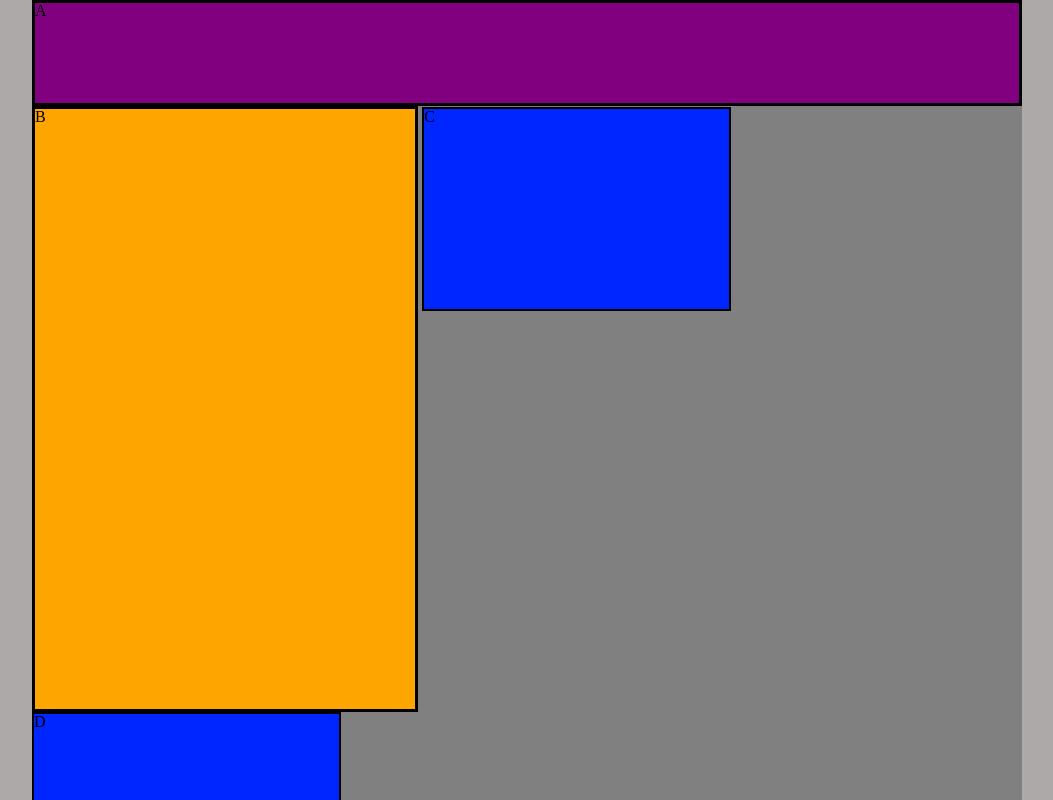
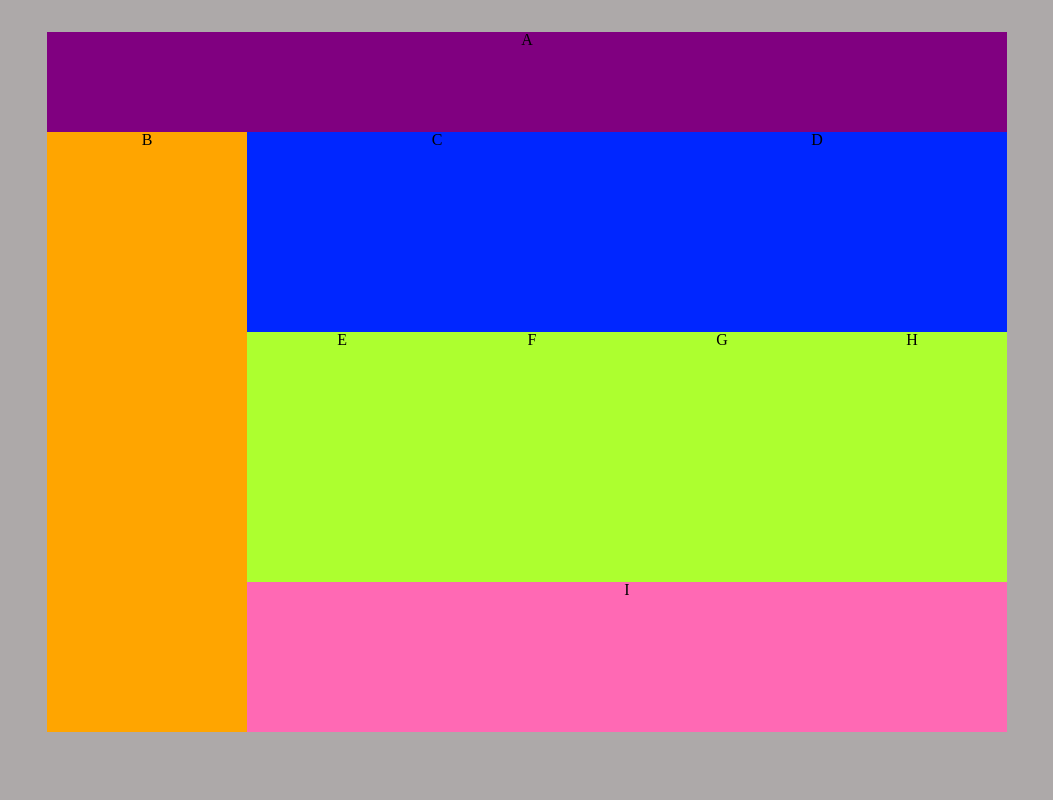
Before and after one commit to Rearo43/lab01, a plain HTML site: page index.html in a window 1280 px wide. Shown: the top 800 px of the page, without its empty margins (113-1166 px from the left). Drawn offline with Linux system fonts and the light colour scheme.

Commit message:
fixed desktop site. both sized pages are working but css still needs to be cleaned up and orginized.

```diff
--- a/css/style.css
+++ b/css/style.css
@@ -1,78 +1,73 @@
-@media (min-width: 768px){
+@media (min-width: 768.50px){
+
   body{
-    width: 990px;
+    max-width: 960px;
     margin: auto;
+    margin-top: 2.5%;
     background-color: rgb(173, 169, 169);
+    text-align: center;
   }
 
-  header:first-child{
+   header:first-child{
     height: 100px;
-    border: solid;
+    width: 100%;
     background-color: purple;
   }
 
-  main{
-    background-color: gray;
-  }
-
-  article{
-    display: inline-block;
-  }
 
   article:nth-child(1){
     background-color: orange;
     height: 600px;
-    width: 38.4%;
-    border: solid;
-    /* float: left; */
-  }
+    width: 20.84%;
+    float: left;
+   }
 
   article:nth-child(n+2){
     background-color: rgb(0, 38, 255);
     height: 200px;
-    width: 30.8%;
-    border: 2px solid;
-    display: inline-block;
+    width: 39.58%;
+    float: left;
   }
 
   p{
     height: 250px;
     background-color: greenyellow;
-    width: 17.3%;
-    display: inline-block;
+    width: 19.79%;
+    float: left;
   }
 
   footer > ul{
     background-color: hotpink;
-    height: 80px;
+    height: 150px;
+    width: 79.16%;
+    float: left;
+
   }
 
 }
 
-@media (max-width: 768px){
+@media (max-width: 768.50px){
 body{
   width: auto;
-  margin: 10px;
-  height: 767px;
+  margin: auto;
+  margin-top: 2.5%;
   background-color: rgb(173, 169, 169);
+  text-align: center;
 }
 
 header:first-child{
   height: 75px;
-  border: 2px solid;
   background-color: purple;
 }
 
 article:nth-child(1){
   background-color: orange;
   height: 150px;
-  border: 2px solid;
 }
 
 article:nth-child(n+2){
   background-color: rgb(0, 38, 255);
   height: 125px;
-  border: 2px solid;
 }
 
 div p:nth-child(odd){
@@ -92,6 +87,8 @@ p{
 footer > ul{
   background-color: hotpink;
   height: 80px;
+  width: 100%;
+  float: left;
 }
 
 }
```
